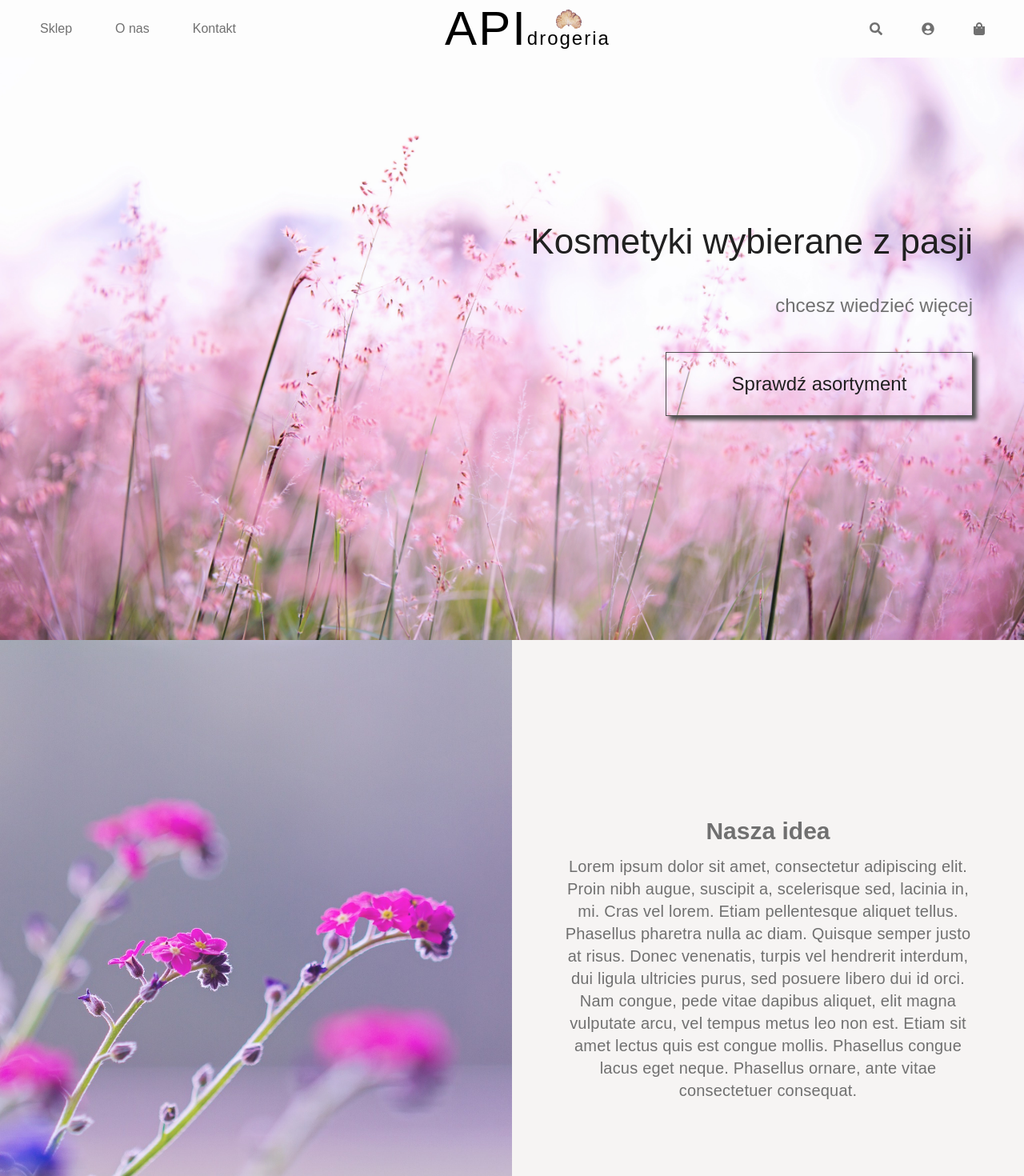
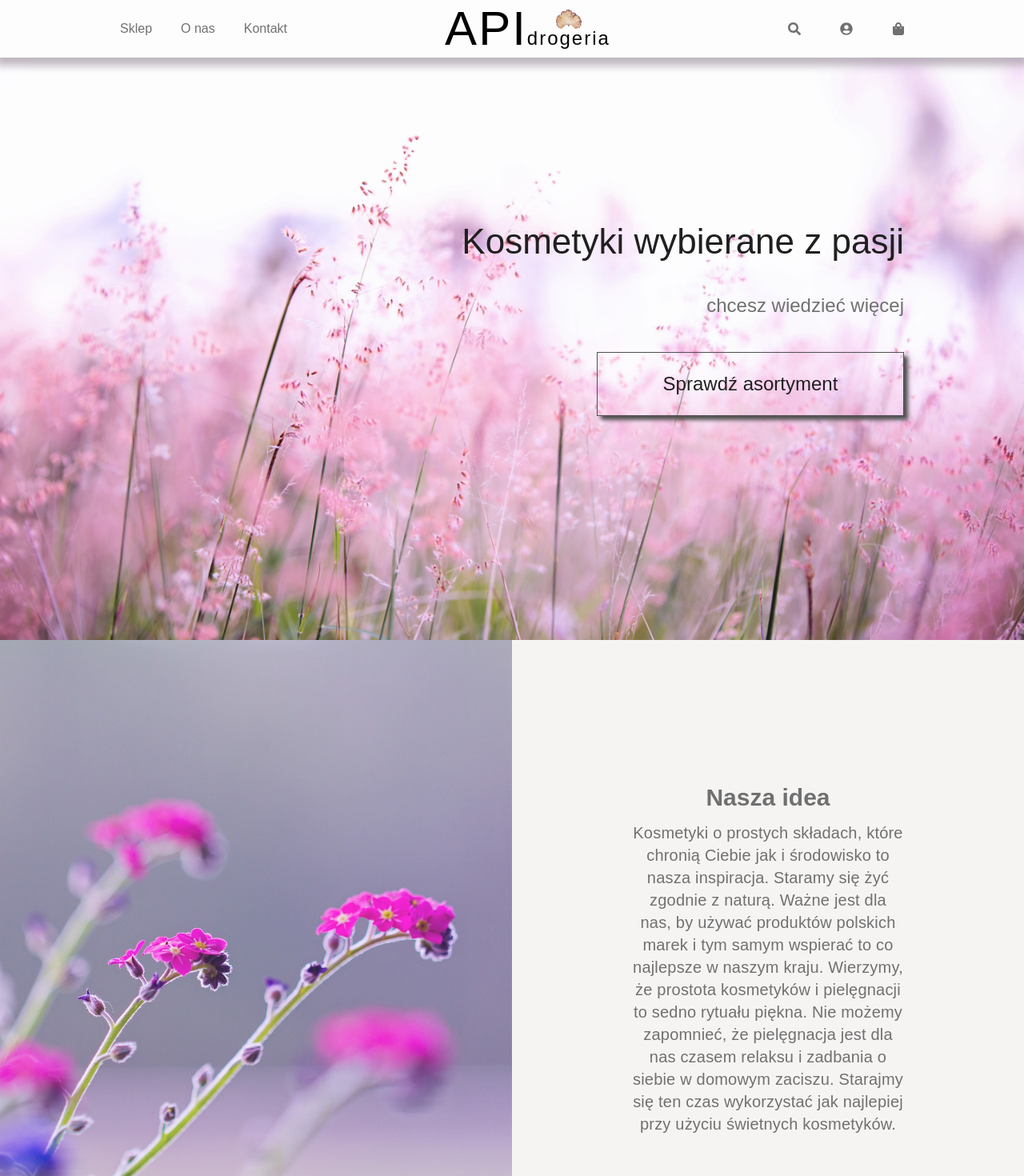
Before and after one commit to Bartek-str/API-drogeria, a React (Create React App) app: page / in a window 1280 px wide. Shown: the top 1470 px of the page at 80% size. Built offline with nearby package versions, Linux system fonts and the light colour scheme.

Commit message:
fixed some things

```diff
--- a/src/components/Footer/Footer.js
+++ b/src/components/Footer/Footer.js
@@ -4,7 +4,7 @@ import { FontAwesomeIcon } from '@fortawesome/react-fontawesome';
 import {faFacebookSquare, faInstagram, faLinkedin} from '@fortawesome/free-brands-svg-icons';
 
 const Footer = () => (
-    <div className='Footer'>
+    <div className='Footer' id='contact'>
         <div className='socialMedia container'>
             <div className='header'>Social Media</div>
             <div className='iconContainer'>
--- a/src/components/Header/Header.js
+++ b/src/components/Header/Header.js
@@ -2,7 +2,7 @@ import React, { useState } from "react";
 import Logo from "./../../assets/lisc_kolor.svg";
 import { FontAwesomeIcon } from "@fortawesome/react-fontawesome";
 import { faSearch, faShoppingBag, faUserCircle } from "@fortawesome/free-solid-svg-icons";
-// use react-scroll later
+import { Link } from "react-scroll";
 
 const Header = () => {
     const [active, setActive] = useState(false);
@@ -12,8 +12,8 @@ const Header = () => {
             {active ? <div className='shadow' onClick={() => setActive(false)} /> : ''}
             <div className={active ? 'nav-links x' : 'nav-links'}>
                 <div>Sklep</div>
-                <div>O nas</div>
-                <div>Kontakt</div>
+                <div><Link to='aboutUs' smooth={true} duration={500} offset={-70}>O nas</Link></div>
+                <div><Link to='contact' smooth={true} duration={500}>Kontakt</Link></div>
             </div>
             <div className='logo'>
                 <div className='api'>API</div>
--- a/src/components/Header/Header.scss
+++ b/src/components/Header/Header.scss
@@ -6,6 +6,7 @@
     height: 9vh;
     display: flex;
     align-items: center;
+    box-shadow: 0 5px 10px 5px rgba(174, 164, 175, 0.8);
 
     .shadow {
         display: none;
@@ -15,10 +16,13 @@
         display: flex;
         flex-direction: row;
         color: #707070;
+
+        div:hover {
+            color: #C786AD;
+        }
     }
 
     .logo {
-        cursor: pointer;
         display: flex;
         flex-direction: row;
 
@@ -41,6 +45,10 @@
                 letter-spacing: 2px;
             }
         }
+
+        &:hover {
+            color: #C786AD;
+        }
     }
 
     .nav-shop {
@@ -50,6 +58,10 @@
         .icon {
             color: #707070;
             font-size: 2.5rem;
+
+            &:hover {
+                color: #C786AD;
+            }
         }
     }
 
@@ -64,32 +76,35 @@
     .Header {
         justify-content: center;
 
-        .shadow {
+        .shadow,
+        .nav-links {
             display: block;
             position: absolute;
+            top: 9vh;
+            right: 0;
+            height: 91vh;
+        }
+
+        .shadow {
             width: 100vw;
-            height: 92vh;
             background-color: #707070;
             opacity: 0.3;
-            top: 8vh;
-            left: 0;
             z-index: 1;
         }
 
         .nav-links {
             flex-direction: column;
-            position: absolute;
-            top: 8vh;
-            right: 0;
             background-color: #FDFDFD;
             width: 60vw;
-            height: 92vh;
             padding-top: 5vh;
             transform: translateX(100%);
             transition: transform 0.25s ease-in-out;
 
-            & > div {
+            div {
                 padding: 25px;
+            }
+
+            a, div {
                 font-size: 2.5rem;
             }
         }
@@ -124,7 +139,7 @@
 
         .nav-shop {
             position: absolute;
-            top: 10vh;
+            top: 11.2vh;
             right: 0;
             width: 60vw;
             transform: translateX(100%);
@@ -144,7 +159,6 @@
             position: relative;
             transform: rotate(0deg);
             transition: .5s ease-in-out;
-            cursor: pointer;
 
             div {
                 position: absolute;
@@ -221,7 +235,7 @@
                 padding-left: 25px;
             }
 
-            & > div {
+            div, a {
                 font-size: 2rem;
             }
         }
@@ -265,22 +279,22 @@
 
         .nav-links {
             justify-content: space-between;
-            width: calc(25vw - 25px);
+            width: calc(30vw - 25px);
 
             div:nth-child(1) {
-                padding-left: 50px;
+                padding-left: 150px;
             }
 
-            & > div {
+            div, a {
                 font-size: 2rem;
             }
         }
 
         .nav-shop {
             flex-direction: row;
-            width: 20vw;
-            padding-left: calc(5vw - 25px);
-            padding-right: 25px;
+            width: 25vw;
+            padding-left: calc(5vw - 125px);
+            padding-right: 125px;
 
             .icon {
                 font-size: 2rem;
--- a/src/components/Main/Main.js
+++ b/src/components/Main/Main.js
@@ -9,10 +9,10 @@ const Main = () => (
                 <div className='goToShop'>Sprawdź asortyment</div>
             </div>
         </div>
-        <div className='second'>
+        <div className='second' id='aboutUs'>
             <div className='container'>
                 <div className='headerIdea'>Nasza idea</div>
-                <div className='text'>Lorem ipsum dolor sit amet, consectetur adipiscing elit. Proin nibh augue, suscipit a, scelerisque sed, lacinia in, mi. Cras vel lorem. Etiam pellentesque aliquet tellus. Phasellus pharetra nulla ac diam. Quisque semper justo at risus. Donec venenatis, turpis vel hendrerit interdum, dui ligula ultricies purus, sed posuere libero dui id orci. Nam congue, pede vitae dapibus aliquet, elit magna vulputate arcu, vel tempus metus leo non est. Etiam sit amet lectus quis est congue mollis. Phasellus congue lacus eget neque. Phasellus ornare, ante vitae consectetuer consequat.</div>
+                <div className='text'>Kosmetyki o prostych składach, które chronią Ciebie jak i środowisko to nasza inspiracja. Staramy się żyć zgodnie z naturą. Ważne jest dla nas, by używać produktów polskich marek i tym samym wspierać to co najlepsze w naszym kraju. Wierzymy, że prostota kosmetyków i pielęgnacji to sedno rytuału piękna. Nie możemy zapomnieć, że pielęgnacja jest dla nas czasem relaksu i zadbania o siebie w domowym zaciszu. Starajmy się ten czas wykorzystać jak najlepiej przy użyciu świetnych kosmetyków.</div>
             </div>
         </div>
         <div className='third' />
--- a/src/components/Main/Main.scss
+++ b/src/components/Main/Main.scss
@@ -1,172 +1,191 @@
+.MainContainer {
+
+    .first {
+        background-image: url("./../../assets/pink-flowers-photography-1128797.jpg");
+        background-position: 70% 0;
+        background-size: cover;
+        width: 100vw;
+        display: flex;
+        align-items: center;
+        height: 100vh;
+
+        .container {
+            display: flex;
+            flex-direction: column;
+            justify-content: space-between;
+
+            .headLine {
+                font-weight: 500;
+                color: #202020;
+            }
+
+            .line {
+                width: 100%;
+                font-weight: 400;
+                color: #707070;
+            }
+
+            .goToShop {
+                border: 1px solid #505050;
+                display: flex;
+                justify-content: center;
+                align-items: center;
+                font-weight: 500;
+                color: #202020;
+                box-shadow: 5px 5px 5px 0 #505050;
+
+                &:hover {
+                    background-color: #C786AD;
+                    color: white;
+                    border: none;
+                }
+            }
+        }
+    }
+
+    .second {
+        background-color: #f6f4f3;
+    }
+
+    .fourth {
+        background-color: white;
+    }
+
+    .second,
+    .fourth {
+        display: flex;
+        justify-content: center;
+        align-items: center;
+
+        .container {
+            display: flex;
+            flex-direction: column;
+            align-items: center;
+            margin: 25px;
+            width: 80%;
+
+            .headerIdea,
+            .headerOpinions {
+                font-weight: 600;
+                color: #707070;
+            }
+
+            .text {
+                padding-top: 15px;
+                font-weight: 400;
+                color: #707070;
+                letter-spacing: 0.2px;
+                line-height: 1.4;
+                text-align: center;
+            }
+
+            .container1 {
+                width: 75%;
+            }
+        }
+    }
+
+    .third,
+    .fifth {
+        z-index: -1;
+        background-size: cover;
+        background-position: center;
+    }
+
+    .third {
+        background-image: url("./../../assets/forget-me-not-4151689_1920.jpg");
+        transform: scaleX(-1);
+    }
+
+    .fifth {
+        background-image: url("./../../assets/aromatherapy-beautiful-blooming-blur-286763.jpg");
+    }
+}
+
 @media screen and (max-width: 750px) {
     .MainContainer {
-        top: 0;
 
         .first {
-            background-image: url("./../../assets/pink-flowers-photography-1128797.jpg");
-            background-position: 70% 0;
-            background-size: cover;
-            width: 100vw;
-            min-height: 92vh;
-            height: 100vh;
-            display: flex;
             justify-content: center;
-            align-items: center;
 
             .container {
                 width: 88vw;
                 height: 35vh;
-                display: flex;
-                flex-direction: column;
-                justify-content: space-between;
                 align-items: center;
 
                 .headLine {
                     text-align: center;
                     font-size: 25px;
-                    font-weight: 500;
-                    color: #202020;
                 }
 
                 .line {
                     text-align: center;
                     font-size: 20px;
-                    font-weight: 400;
-                    color: #707070;
                 }
 
                 .goToShop {
                     width: 75vw;
                     height: 10vh;
-                    border: 1px solid #505050;
-                    display: flex;
-                    justify-content: center;
-                    align-items: center;
-                    font-weight: 500;
                     font-size: 20px;
-                    color: #202020;
-                    box-shadow: 5px 5px 5px 0 #505050;
                 }
             }
         }
 
         .second,
         .fourth {
-            background-color: #F6F4F3;
             width: 100vw;
             min-height: 46vh;
-            display: flex;
-            justify-content: center;
-            align-items: center;
 
             .container {
-                margin: 30px;
-                width: 80vw;
-                display: flex;
-                flex-direction: column;
-                align-items: center;
 
                 .headerIdea,
                 .headerOpinions {
                     font-size: 20px;
-                    font-weight: 600;
-                    color: #707070;
                 }
 
                 .text {
-                    padding-top: 15px;
                     font-size: 15px;
-                    font-weight: 400;
-                    color: #707070;
-                    letter-spacing: 0.2px;
-                    line-height: 1.4;
-                    text-align: center;
                 }
-            }
-
-            .container1 {
-                width: 75vw;
             }
         }
 
         .third,
         .fifth {
-            z-index: -1;
             width: 100vw;
             height: 46vh;
-            background-size: cover;
-            background-position: center;
         }
-
-        .fourth {
-            background-color: white;
-        }
-
-        .third {
-            background-image: url("./../../assets/forget-me-not-4151689_1920.jpg");
-            transform: scaleX(-1);
-        }
-
-        .fifth {
-            background-image: url("./../../assets/aromatherapy-beautiful-blooming-blur-286763.jpg");
-        }
-
     }
 }
 
 @media screen and (min-width: 751px) {
     .MainContainer {
-        top: 0;
         display: flex;
         flex-direction: column;
 
         .first {
-            padding-left: 50vw;
-            background-image: url("./../../assets/pink-flowers-photography-1128797.jpg");
-            background-position: 70% 0;
-            background-size: cover;
-            width: 100vw;
-            min-height: 42vh;
             height: 50vh;
-            display: flex;
             justify-content: flex-end;
-            align-items: center;
 
             .container {
-                padding-right: 5vw;
+                padding-right: 25px;
                 width: 45vw;
                 height: 15vh;
-                display: flex;
-                flex-direction: column;
-                justify-content: space-between;
                 align-items: flex-end;
 
                 .headLine {
                     text-align: end;
                     font-size: 21px;
-                    font-weight: 500;
-                    color: #202020;
                 }
 
                 .line {
-                    width: 100%;
                     text-align: right;
                     font-size: 18px;
-                    font-weight: 400;
-                    color: #707070;
                 }
 
                 .goToShop {
                     width: 30vw;
                     height: 5vh;
-                    border: 1px solid #505050;
-                    display: flex;
-                    justify-content: center;
-                    align-items: center;
-                    font-weight: 500;
                     font-size: 20px;
-                    color: #202020;
-                    box-shadow: 5px 5px 5px 0 #505050;
                 }
             }
         }
@@ -179,195 +198,95 @@
 
         .second,
         .fourth {
-            background-color: #F6F4F3;
             width: 50vw;
             height: 50vh;
-            display: flex;
-            justify-content: center;
-            align-items: center;
 
             .container {
-                margin: 30px;
-                width: 80%;
-                display: flex;
-                flex-direction: column;
-                align-items: center;
 
                 .headerIdea,
                 .headerOpinions {
                     font-size: 20px;
-                    font-weight: 600;
-                    color: #707070;
                 }
 
                 .text {
-                    padding-top: 15px;
                     font-size: 15px;
-                    font-weight: 400;
-                    color: #707070;
-                    letter-spacing: 0.2px;
-                    line-height: 1.4;
-                    text-align: center;
                 }
             }
-
-            .container1 {
-                width: 75%;
-            }
-        }
-
-        .fourth {
-            background-color: white;
         }
 
         .third,
         .fifth {
-            z-index: -1;
             width: 50vw;
             height: 50vh;
-            background-size: cover;
-            background-position: center;
-        }
-
-        .third {
-            background-image: url("./../../assets/forget-me-not-4151689_1920.jpg");
-            transform: scaleX(-1);
         }
 
         .fifth {
             position: absolute;
             top: 100vh;
             right: 0;
-            background-image: url("./../../assets/aromatherapy-beautiful-blooming-blur-286763.jpg");
         }
     }
 }
 
 @media screen and (min-width: 1024px) {
     .MainContainer {
-        top: 0;
-        display: flex;
-        flex-direction: column;
 
         .first {
-            padding-left: 50vw;
-            background-image: url("./../../assets/pink-flowers-photography-1128797.jpg");
-            background-position: 70% 0;
-            background-size: cover;
-            width: 100vw;
-            min-height: 91vh;
             height: 100vh;
-            display: flex;
-            justify-content: flex-end;
-            align-items: center;
 
             .container {
-                padding-right: 5vw;
-                width: 50vw;
+                padding-right: 150px;
+                width: 100vw;
                 height: 30vh;
-                display: flex;
-                flex-direction: column;
-                justify-content: space-between;
                 align-items: flex-end;
 
                 .headLine {
-                    text-align: end;
                     font-size: 5.5rem;
-                    font-weight: 500;
-                    color: #202020;
                 }
 
                 .line {
-                    width: 100%;
-                    text-align: right;
                     font-size: 3rem;
-                    font-weight: 400;
-                    color: #707070;
                 }
 
                 .goToShop {
                     width: 30vw;
                     height: 10vh;
-                    border: 1px solid #505050;
-                    display: flex;
-                    justify-content: center;
-                    align-items: center;
-                    font-weight: 500;
                     font-size: 3rem;
-                    color: #202020;
-                    box-shadow: 5px 5px 5px 0 #505050;
                 }
             }
         }
 
         .second {
-            position: absolute;
             top: 100vh;
-            right: 0;
-            background-color: #F6F4F3;
-        }
-
-        .fourth {
-            background-color: white;
         }
 
         .second,
         .fourth {
-            width: 50vw;
             height: 100vh;
-            display: flex;
-            justify-content: center;
-            align-items: center;
+            padding: 0 150px;
 
             .container {
-                margin: 30px;
-                width: 80%;
-                display: flex;
-                flex-direction: column;
-                align-items: center;
+                margin: 0;
+                width: 100%;
 
                 .headerIdea,
                 .headerOpinions {
                     font-size: 30px;
-                    font-weight: 600;
-                    color: #707070;
                 }
 
                 .text {
-                    padding-top: 15px;
                     font-size: 20px;
-                    font-weight: 400;
-                    color: #707070;
-                    letter-spacing: 0.2px;
-                    line-height: 1.4;
-                    text-align: center;
                 }
-            }
-
-            .container1 {
-                width: 75%;
             }
         }
 
         .third,
         .fifth {
-            z-index: -1;
-            width: 50vw;
             height: 100vh;
-            background-size: cover;
-            background-position: center;
-        }
-
-        .third {
-            background-image: url("./../../assets/forget-me-not-4151689_1920.jpg");
-            transform: scaleX(-1);
         }
 
         .fifth {
-            position: absolute;
             top: 200vh;
-            right: 0;
-            background-image: url("./../../assets/aromatherapy-beautiful-blooming-blur-286763.jpg");
         }
     }
 }
--- a/src/reset.scss
+++ b/src/reset.scss
@@ -14,6 +14,7 @@ time, mark, audio, video {
     margin: 0;
     border: 0;
     font-size: 8px;
+    cursor: default;
 }
 
 article, aside, details, figcaption, figure,
```
